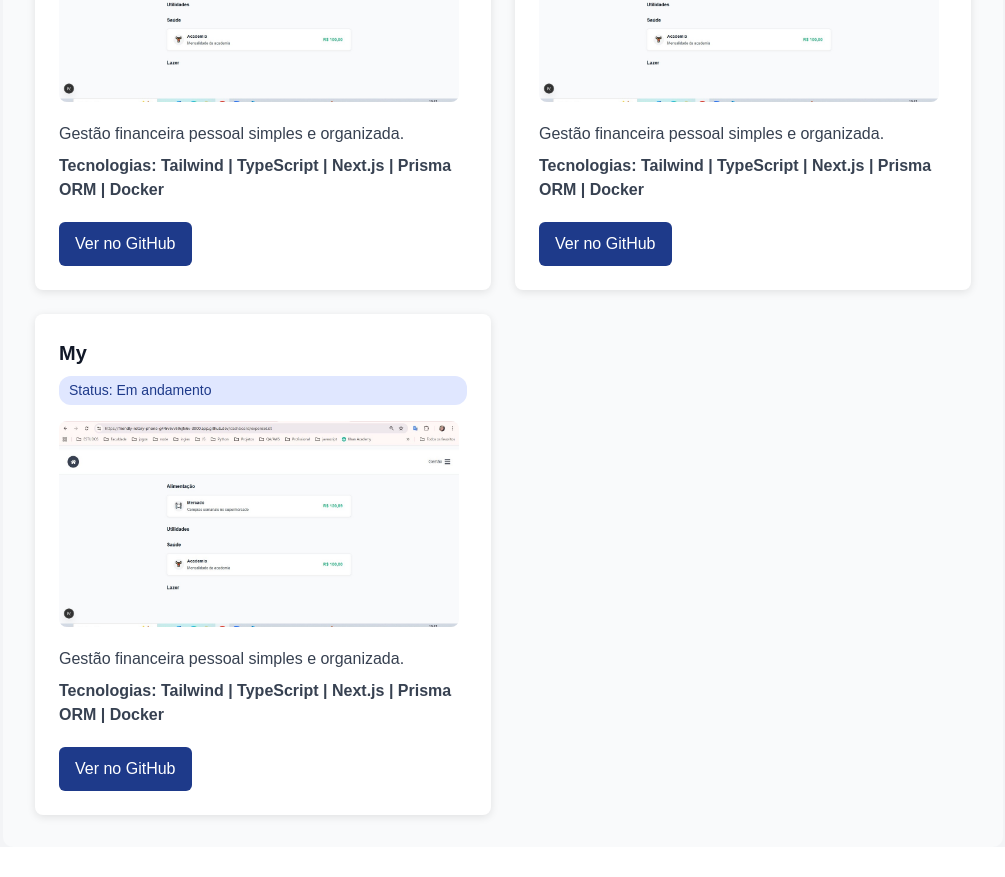
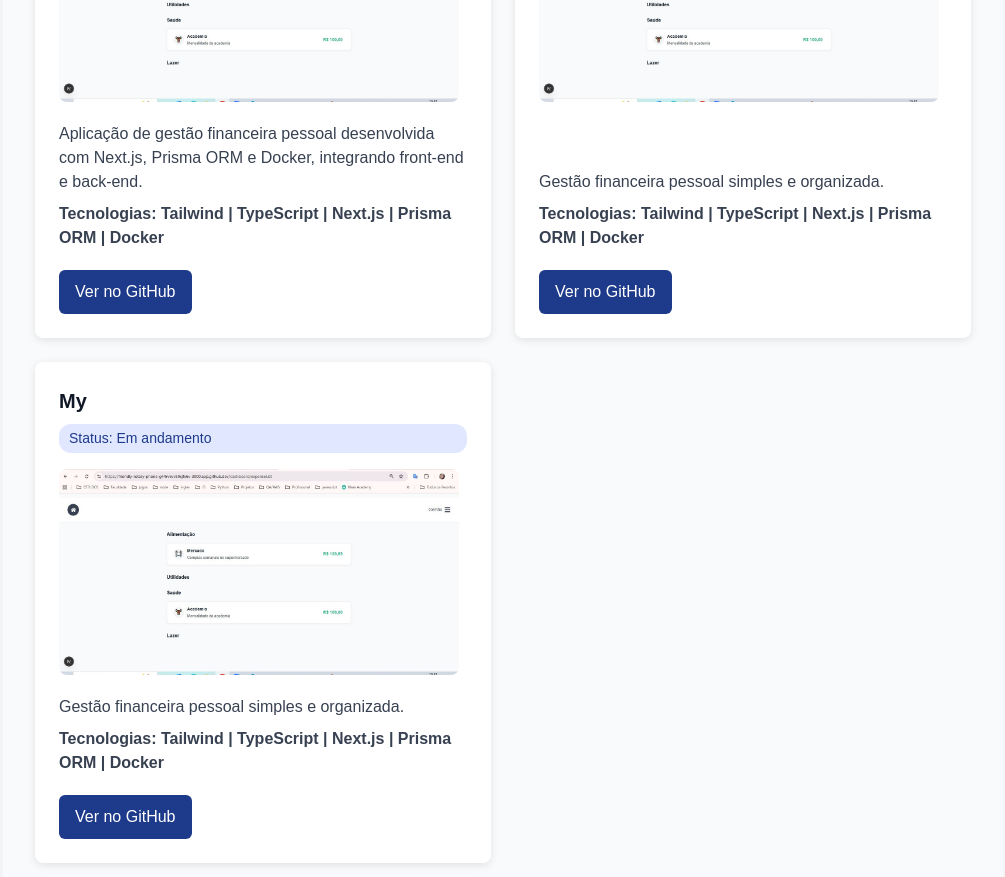
Before and after one commit to flaviane-lima/portfolio-flaviane, a Next.js app: page / in a window 1280 px wide. Shown: the part 818-1695 px from the top of the page, without its empty margins (137-1142 px from the left). Before the commit the page ends 1665 px from the top, so only its background shows below. Built offline with nearby package versions, Linux system fonts and the light colour scheme.

Commit message:
ajuste na descrição do projeto.

```diff
--- a/app/components/Projects.tsx
+++ b/app/components/Projects.tsx
@@ -38,7 +38,7 @@ const projects: Project[] = [
         id: 0,
         title: "My Finance",
         image: "/images/myFinance.jpeg",
-        description: "Gestão financeira pessoal simples e organizada.",
+        description: "Aplicação de gestão financeira pessoal desenvolvida com Next.js, Prisma ORM e Docker, integrando front-end e back-end.",
         technologies: ["Tailwind", "TypeScript", "Next.js", "Prisma ORM", "Docker"],
         status: "Em andamento",
         github: "https://github.com/flaviane-lima/myfinance"
```
